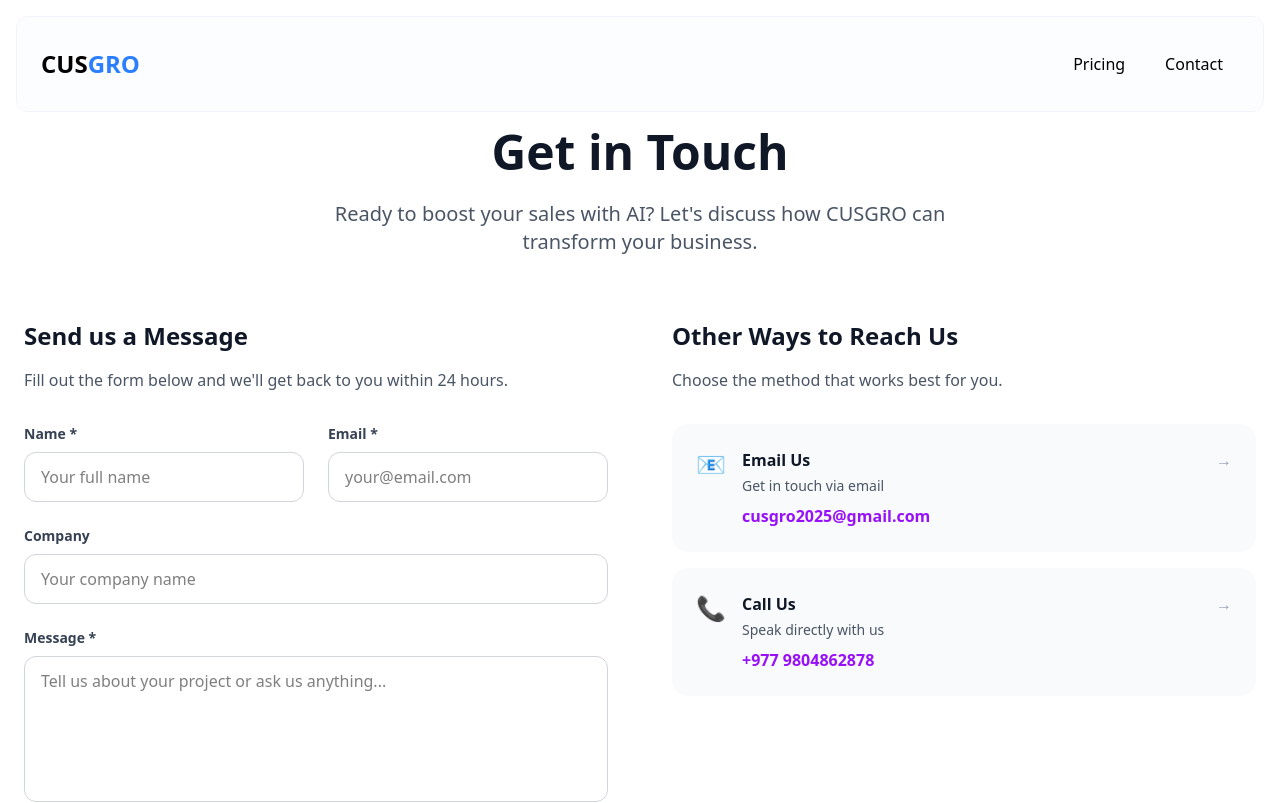
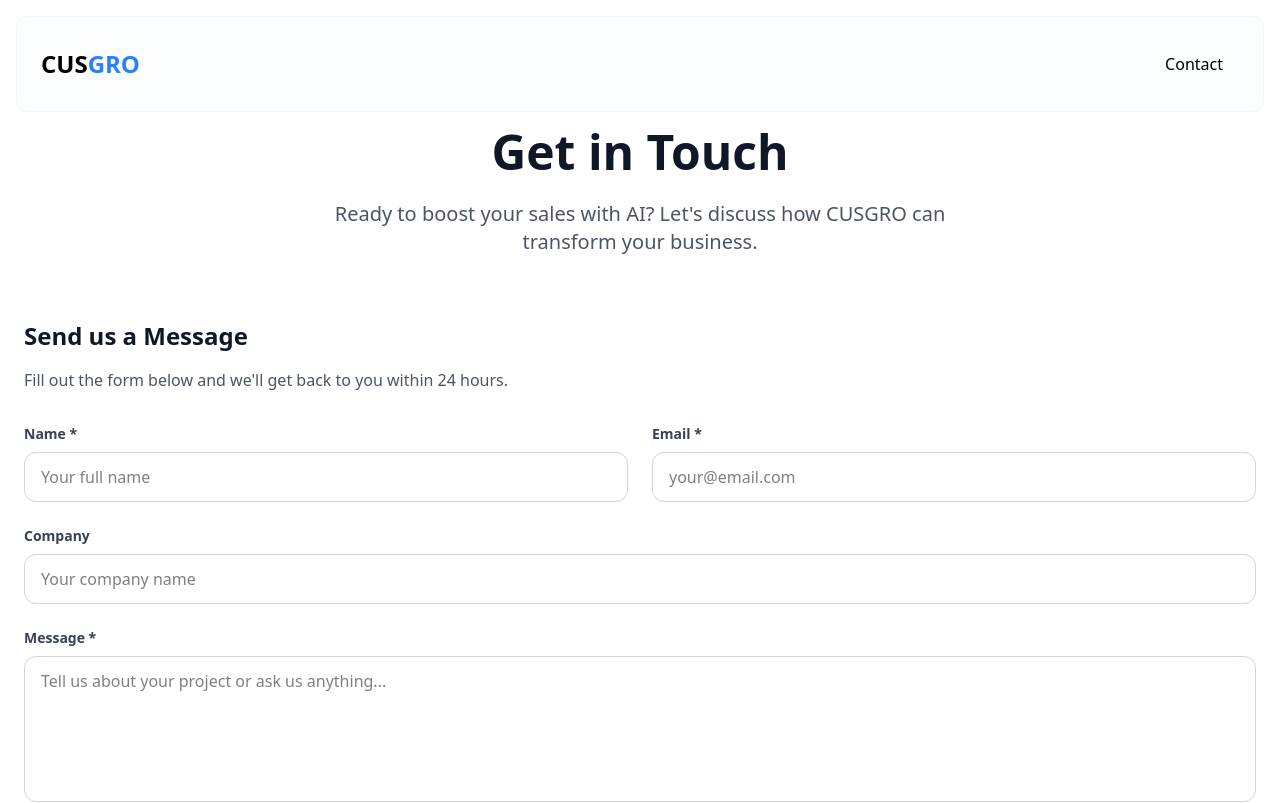
Before and after one commit to CUSGRO/cusgro-web, a Next.js app: page /contact in a window 1280 px wide. Shown: the top 803 px of the page. Built offline with nearby package versions, Linux system fonts and the light colour scheme.

Commit message:
final website

```diff
--- a/src/app/contact/page.tsx
+++ b/src/app/contact/page.tsx
@@ -154,7 +154,7 @@ export default function Contact() {
                         </p>
                     </div>
 
-                    <div className="grid grid-cols-1 lg:grid-cols-2 gap-16">
+                    <div className="grid grid-cols-1 gap-16">
                         {/* Contact Form */}
                         <div className="space-y-8">
                             <div>
@@ -286,46 +286,7 @@ export default function Contact() {
                         </div>
 
                         {/* Contact Information */}
-                        <div className="space-y-8">
-                            <div>
-                                <h3 className="text-2xl font-bold text-gray-900 mb-4">
-                                    Other Ways to Reach Us
-                                </h3>
-                                <p className="text-gray-600">
-                                    Choose the method that works best for you.
-                                </p>
-                            </div>
 
-                            {/* Contact Methods */}
-                            <div className="space-y-4">
-                                {contactMethods.map((method, index) => (
-                                    <div
-                                        key={index}
-                                        className="bg-gray-50 rounded-2xl p-6 hover:bg-gray-100 hover:shadow-lg transition-all duration-300 cursor-pointer group"
-                                    >
-                                        <div className="flex items-start gap-4">
-                                            <div className="text-2xl group-hover:scale-110 transition-transform duration-300">
-                                                {method.icon}
-                                            </div>
-                                            <div className="flex-1">
-                                                <h4 className="font-semibold text-gray-900 mb-1">
-                                                    {method.title}
-                                                </h4>
-                                                <p className="text-gray-600 text-sm mb-2">
-                                                    {method.description}
-                                                </p>
-                                                <p className="text-purple-600 font-semibold group-hover:text-purple-700 transition-colors">
-                                                    {method.action}
-                                                </p>
-                                            </div>
-                                            <div className="text-gray-400 group-hover:text-gray-600 group-hover:translate-x-1 transition-all duration-300">
-                                                →
-                                            </div>
-                                        </div>
-                                    </div>
-                                ))}
-                            </div>
-                        </div>
                     </div>
                 </div>
             </section>
--- a/src/components/Navbar.tsx
+++ b/src/components/Navbar.tsx
@@ -10,9 +10,9 @@ export const Navbar = () => {
 
             <div className="right-bar flex items-center space-x-6 font-[500]">
                 <ul className="pages flex items-center space-x-2 text-black">
-                    <li>
+                    {/* <li>
                         <Link href="/pricing" className="hover:bg-blue-100/30 hover:text-blue-700 px-4 py-3 rounded-full">Pricing</Link>
-                    </li>
+                    </li> */}
                     {/* <li className="relative group">
                         <div className="cursor-pointer hover:bg-blue-100/30 hover:text-blue-700 px-4 py-3 rounded-full flex">Resources <ChevronDown /></div>
                         <div className="absolute top-6 right-0 w-60 h-16 hidden group-hover:block"></div>
```
